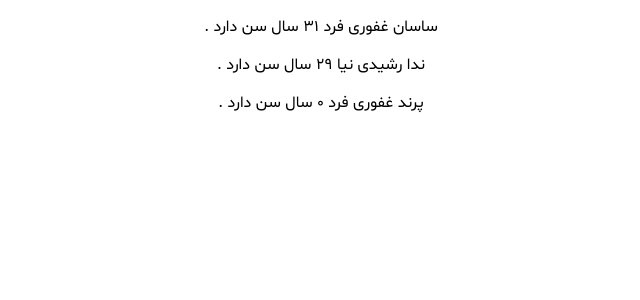
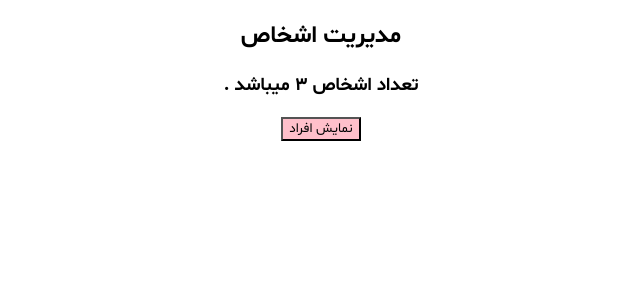
Before and after one commit to sasy07/personmanager, a React (Create React App) app: page / in a window 1280 px wide. Shown: the top 300 px of the page, without its empty margins (319-959 px from the left). Built offline with nearby package versions, Linux system fonts and the light colour scheme.

Commit message:
07-05 end

```diff
--- a/src/App.js
+++ b/src/App.js
@@ -3,21 +3,37 @@ import Persons from './components/Person/Persons';
 
 class App extends Component {
     state = {
-        persons:[
-            {firstName:"ساسان",lastName:"غفوری فرد",age:31},
-            {firstName:"ندا",lastName:"رشیدی نیا",age:29},
-            {firstName:"پرند",lastName:"غفوری فرد",age:0}
-        ]
+        persons: [
+            { firstName: "ساسان", lastName: "غفوری فرد"},
+            { firstName: "ندا", lastName: "رشیدی نیا" },
+            { firstName: "پرند", lastName: "غفوری فرد"}
+        ],
+        showPersons:false
     };
+    handleShowPersons =()=>{
+        this.setState({showPersons: !this.state.showPersons});
+        console.log(this.state.showPersons);
+    }
     render() {
-        const {persons} = this.state;
-        const styles ={
-            textAlign:"center" ,
-            direction:"rtl"
-        }
+        const { persons ,showPersons} = this.state;
+        const styles = {
+            textAlign: "center",
+            direction: "rtl"
+        };
+        const BtnStyle={
+            fontFamily:"Shabnam",
+            backgroundColor : "pink"
+        };
+        let person = null ;
+        if(showPersons){
+            person = <Persons persons={persons} /> ;
+        };
         return (
             <div style={styles}>
-                <Persons persons={persons}/>
+                <h2>مدیریت اشخاص</h2>
+                <h3>تعداد اشخاص {persons.length} میباشد .</h3>
+                {person}
+                <button style={BtnStyle} onClick={this.handleShowPersons}>نمایش افراد</button>
             </div>
         );
     }
--- a/src/components/Person/Person.jsx
+++ b/src/components/Person/Person.jsx
@@ -1,9 +1,9 @@
 import React from 'react';
 
-const Person = ({firstName, lastName, age}) => {
+const Person = ({firstName, lastName}) => {
     return (
         <div>
-            <p>{`${firstName} ${lastName} ${age} سال سن دارد .`}</p>
+            <p>{`${firstName} ${lastName}`}</p>
         </div>
     );
 }
--- a/src/components/Person/Persons.jsx
+++ b/src/components/Person/Persons.jsx
@@ -3,7 +3,7 @@ import Person from './Person';
 const Persons = ({ persons }) => {
     return (<div>
         {persons.map(person => (
-            <Person firstName={person.firstName} lastName={person.lastName} age={person.age} />
+            <Person firstName={person.firstName} lastName={person.lastName}  />
         ))}
     </div>);
 }
```
